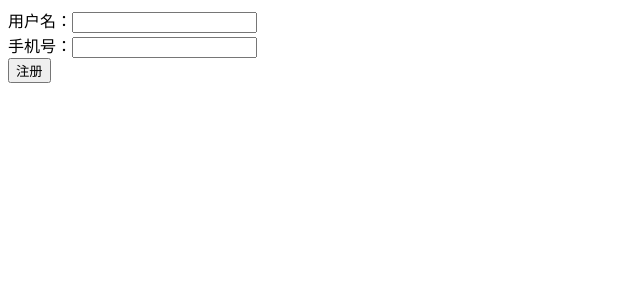
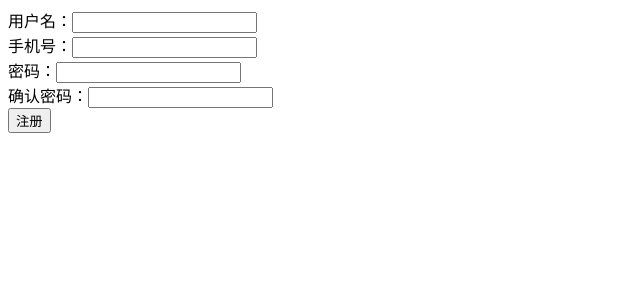
Before and after one commit to qinpmc/angular-Demos, an Angular app in the folder ch4表单/form1/: page / in a window 1280 px wide. Shown: the top 300 px of the page, without its empty margins (0-640 px from the left). Built offline with nearby package versions, Linux system fonts and the light colour scheme.

Commit message:
add templateForm

```diff
--- a/ch4表单/form1/src/app/app.component.ts
+++ b/ch4表单/form1/src/app/app.component.ts
@@ -8,7 +8,4 @@ import { Component } from '@angular/core';
 export class AppComponent {
   title = 'form1';
 
-  onSubmit(value:any){
-    console.log(value);
-  }
 }
--- a/ch4表单/form1/src/app/app.module.ts
+++ b/ch4表单/form1/src/app/app.module.ts
@@ -4,7 +4,7 @@ import {FormsModule, ReactiveFormsModule} from '@angular/forms';
 
 import { AppComponent } from './app.component';
 import { TemplateFormComponent } from './template-form/template-form.component';
-import { HttpModule } from '@angular/http'
+
 @NgModule({
   declarations: [
     AppComponent,
@@ -14,7 +14,6 @@ import { HttpModule } from '@angular/http'
     BrowserModule,
     FormsModule,
     ReactiveFormsModule,
-    HttpModule
   ],
   providers: [],
   bootstrap: [AppComponent]
--- a/ch4表单/form1/src/app/template-form/template-form.component.html
+++ b/ch4表单/form1/src/app/template-form/template-form.component.html
@@ -1,9 +1,19 @@
-<form #myForm (ngSubmit)="onSubmit(myForm.value)">
+<form #myForm="ngForm" (ngSubmit)="onSubmit(myForm.value)">
   <div>用户名：<input type="text" ngModel name="username"></div>
   <div>手机号：<input type="number" ngModel name="mobile"></div>
-  <!--<div ngModelGroup="pwdGroup">
+  <div ngModelGroup="pwdGroup">
     <div>密码：<input type="password" ngModel name="pwd"></div>
     <div>确认密码：<input type="password" ngModel name="pwdConfirm"></div>
-  </div>-->
+  </div>
   <button type="submit">注册</button>
 </form>
+
+
+<!--
+{username: "qqq", mobile: 123, pwdGroup: {…}}
+mobile:123
+pwdGroup:
+  pwd:"333"
+  pwdConfirm:"333"
+username:"qqq"
+-->
--- a/ch4表单/form1/src/app/template-form/template-form.component.ts
+++ b/ch4表单/form1/src/app/template-form/template-form.component.ts
@@ -11,5 +11,7 @@ export class TemplateFormComponent implements OnInit {
 
   ngOnInit() {
   }
-
+  onSubmit(value:any){
+    console.log(value);
+  }
 }
```
